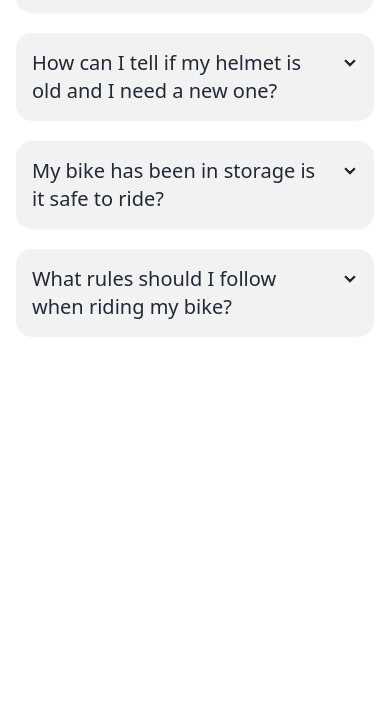
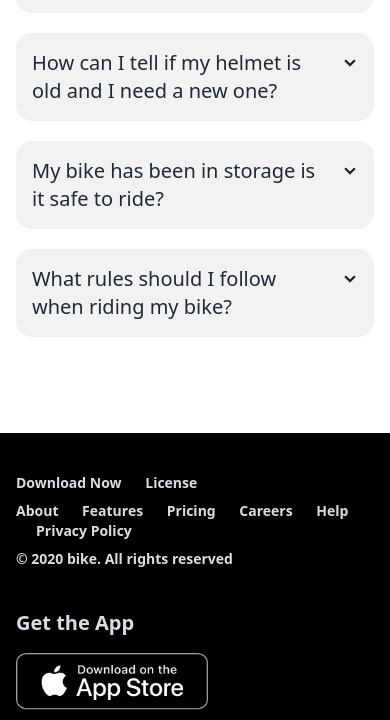
Before and after one commit to sheikhmuhammadantor/biker-zone-daisyUI, a plain HTML site: page index.html in a window 390 px wide. Shown: the part 5321-6041 px from the top of the page. Before the commit the page ends 5714 px from the top, so only its background shows below. Drawn offline with nearby package versions, Linux system fonts and the light colour scheme.

Commit message:
Footer Section Done With Responsive - Help Form DaisyUY.

```diff
--- a/index.html
+++ b/index.html
@@ -456,6 +456,40 @@
 
     </main>
 
+    <!-- Footer Section -->
+    <footer class="bg-black mt-20">
+        <!-- Footer Section Content -->
+        <section class=" container mx-auto footer  text-neutral-content items-center px-4 py-10">
+            <!-- Footer Service Section -->
+            <aside class="grid-flow-row items-center font-semibold text-[]">
+                <div class="space-x-5">
+                    <a class="hover:underline" href="#">Download Now</a>
+                    <a class="hover:underline" href="#">License</a>
+                </div>
+                <div class="space-x-5">
+                    <a class="hover:underline" href="#">About</a>
+                    <a class="hover:underline" href="#">Features</a>
+                    <a class="hover:underline" href="#">Pricing</a>
+                    <a class="hover:underline" href="#">Careers</a>
+                    <a class="hover:underline" href="#">Help</a>
+                    <a class="hover:underline" href="#">Privacy Policy</a>
+                </div>
+                <p>
+                    © 2020 bike. All rights reserved
+                </p>
+            </aside>
+
+            <!-- Footer Download Link Section -->
+            <nav class="grid-flow-row gap-4 md:place-self-center md:justify-self-end max-w-48">
+                <h2 class="text-xl font-semibold">
+                    Get the App
+                </h2>
+                <img class="cursor-pointer" src="./icons/ios.png" alt="Download From AppStor">
+                <img class="cursor-pointer" src="./icons/android.png" alt="Download From PlayStor">
+            </nav>
+        </section>
+    </footer>
+
 </body>
 
 </html>
```
